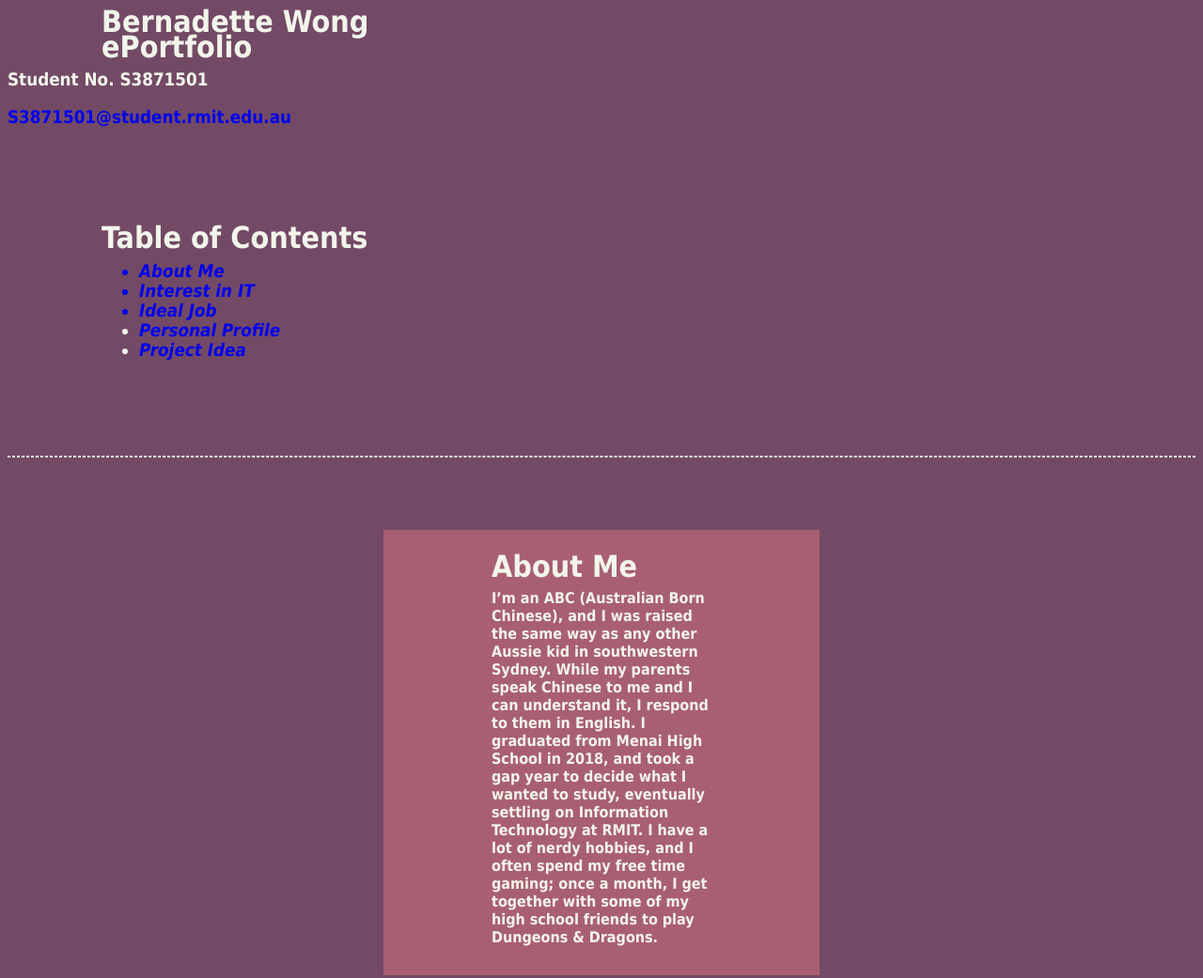
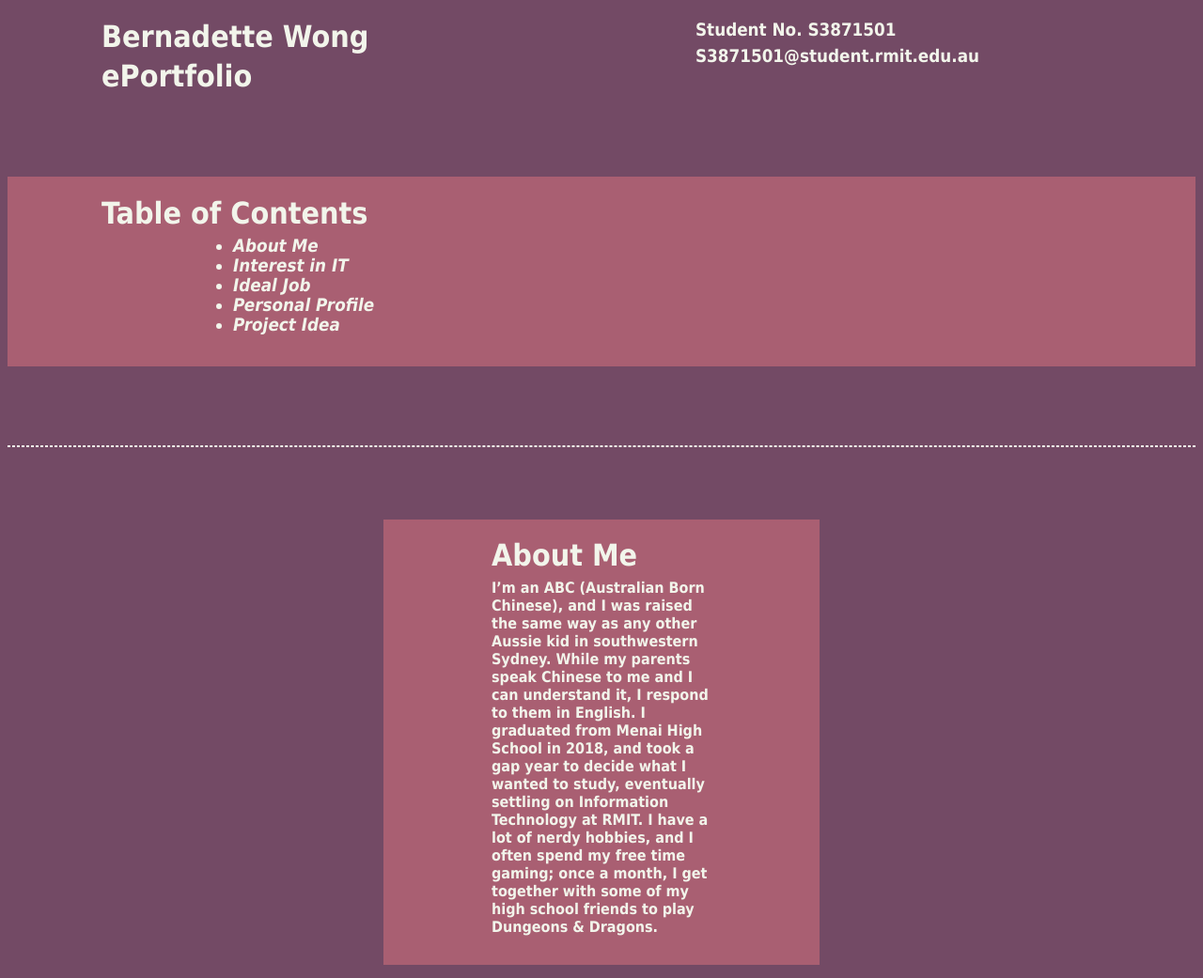
Before and after one commit to Nadettew/IIT, a plain HTML site: page index.html in a window 1280 px wide. Shown: the top 1041 px of the page at 94% size. Drawn offline with Linux system fonts and the light colour scheme.

Commit message:
Add files via upload

```diff
--- a/style.css
+++ b/style.css
@@ -10,9 +10,36 @@
 	padding-right: 15px;
 }
 
-html, body {background: #734A65; font-family: Tahoma, Geneva, sans-serif; font-size: 16px; color: #F2F5EB;}
+.table {
+	padding-top: 15px;
+	padding-bottom: 15px;
+	background: #A95F72;
+}
 
-p, ul, h1, h2, figcaption {
+.header h1 {
+	background: #734A65;
+	line-height: 20px;
+}
+
+.header h3 {
+	background: #734A65;
+	line-height: 10px;
+}
+
+.column {
+	float: left;
+	width: 50%
+}
+
+.row:after {
+	content: "";
+	display: table;
+	clear: both;
+}
+
+html, body {background: #734A65; font-family: Tahoma, Geneva, sans-serif; font-size: 16px; color: #F2F5EB; font-weight:normal;}
+
+p, ul, h1, h2, h3, figcaption {
 	margin-left: 100px;
 	margin-right: 100px;
 }
@@ -26,6 +53,11 @@ h1 {
 h2 {
 	font-weight: normal;
 	font-size: 24;
+}
+
+h3 {
+	font-size: 25;
+	color: #F2F5EB
 }
 
 hr {
@@ -49,7 +81,7 @@ figcaption {
 }
 
 a:link {
-	colour: #F2F5EB;
+	color: #F2F5EB;
 	background-color: transparent;
 	text-decoration: none;
 }
@@ -61,7 +93,11 @@ a:visited {
 }
 
 a:hover {
-	color: #F2F5EB
+	color: #F2F5EB;
 	background-color: transparent;
 	text-decoration: underline;
 }
+
+a:link:active {
+	color: #F2F5EB;
+}
```
